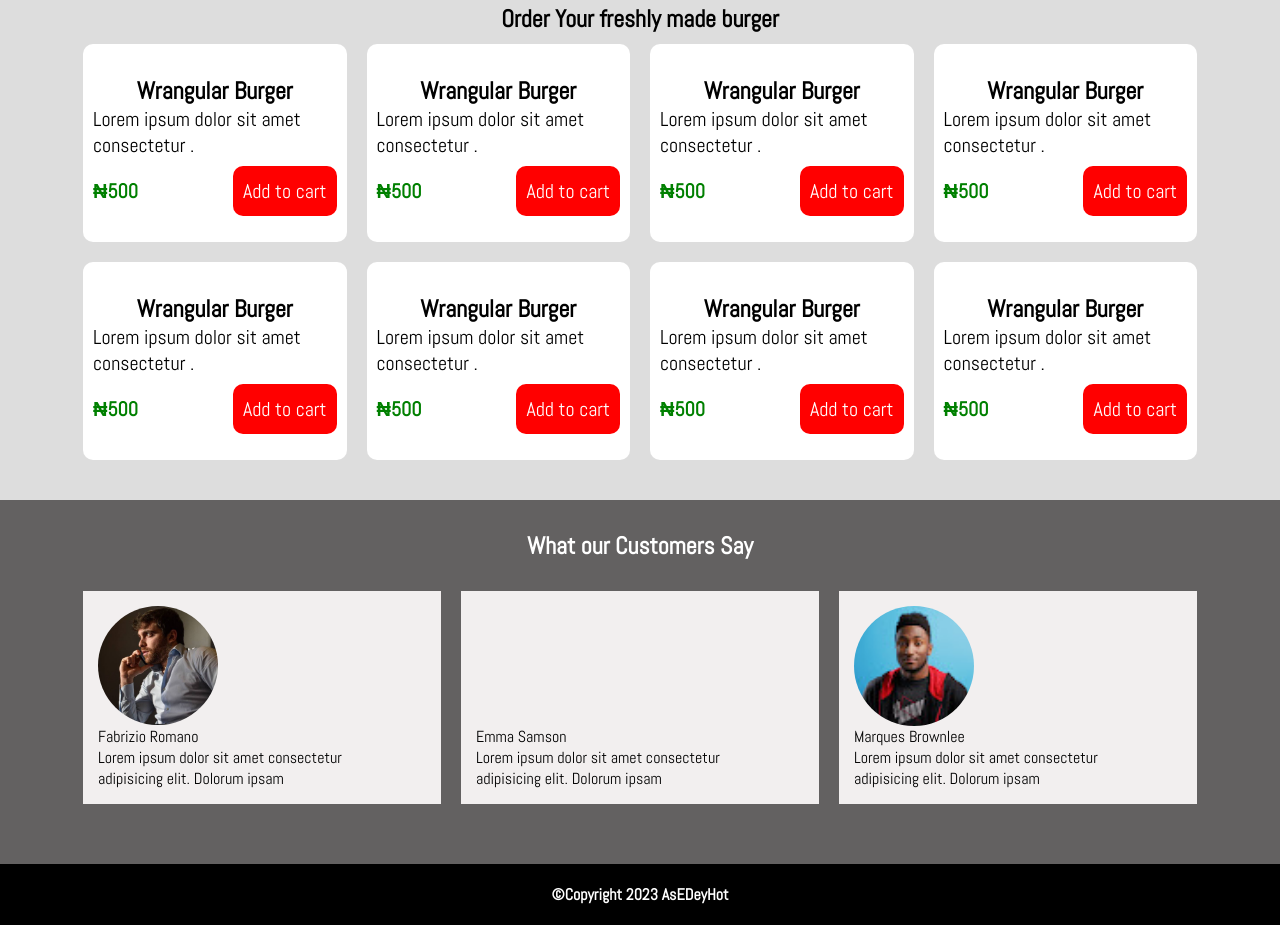
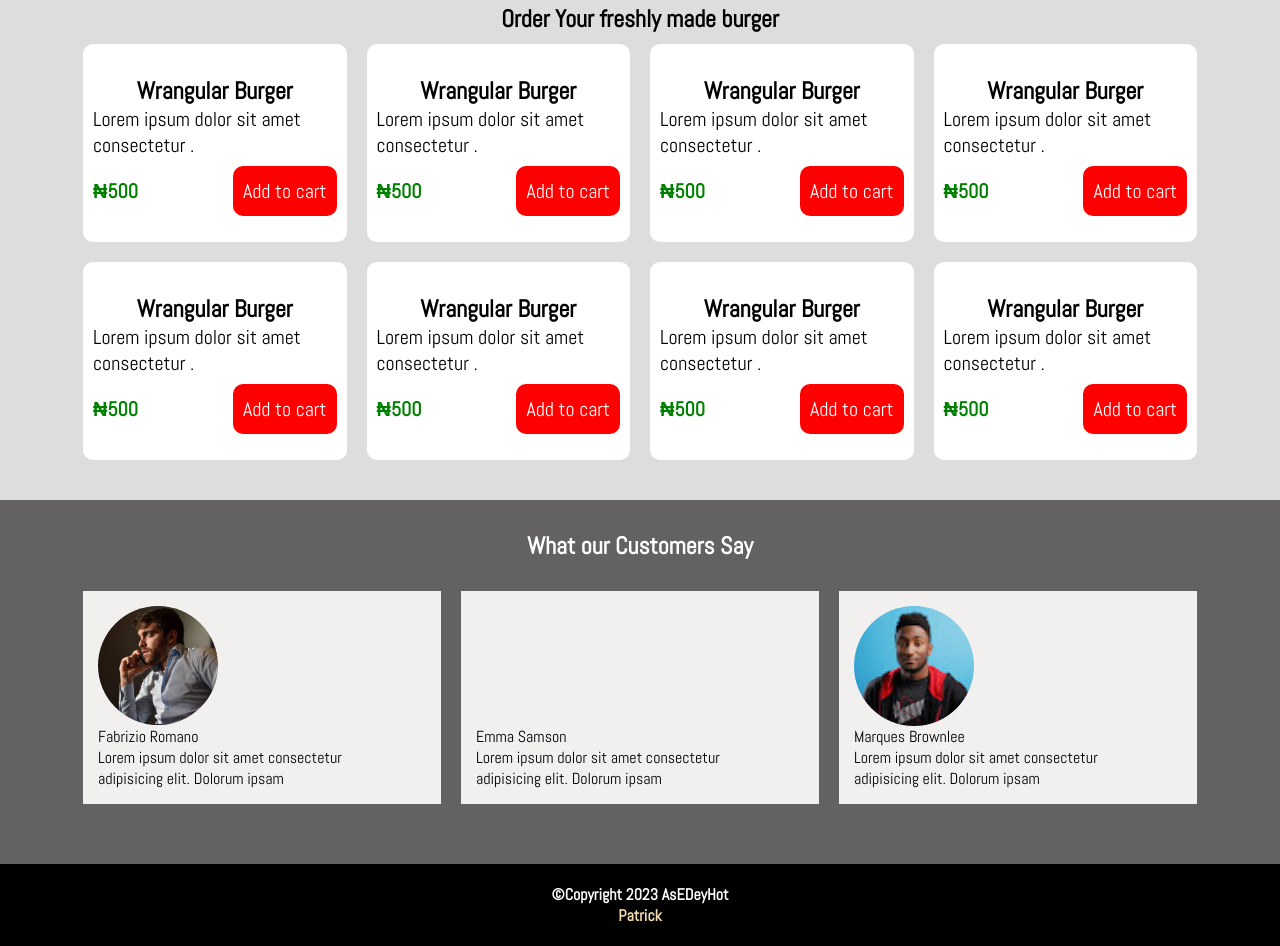
Before and after one commit to PATRICKK-O/Assignment-Project, a plain HTML site: page index.html in a window 1280 px wide. Shown: the part 748-1694 px from the top of the page. Before the commit the page ends 1673 px from the top, so only its background shows below. Drawn offline with Linux system fonts and the light colour scheme.

Commit message:
first commit

```diff
--- a/index.html
+++ b/index.html
@@ -232,7 +232,10 @@
     </div>
 
     <footer id="footerSection">
-        <p>&copy;Copyright 2023 <span>AsEDeyHot</span></p>
+        <p>
+          &copy;Copyright 2023 <span>AsEDeyHot</span>
+          <span class="span-author">Patrick</span>
+        </p>
     </footer>
 </body>
 </html>
--- a/styles/index.css
+++ b/styles/index.css
@@ -146,6 +146,10 @@ ul#menu li a{
 	text-align: center;
 	font-weight:bold;
 }
+.span-author {
+	display: block;
+	color: wheat;
+}
 
 @media (max-width: 600px) or (min-width:600px){
 	#logoBox{
```
